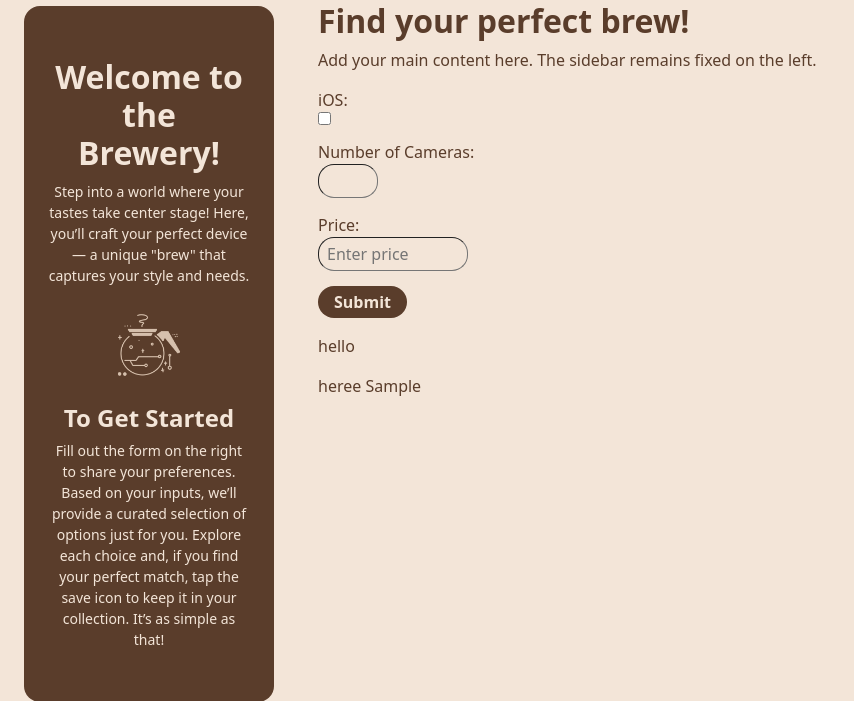
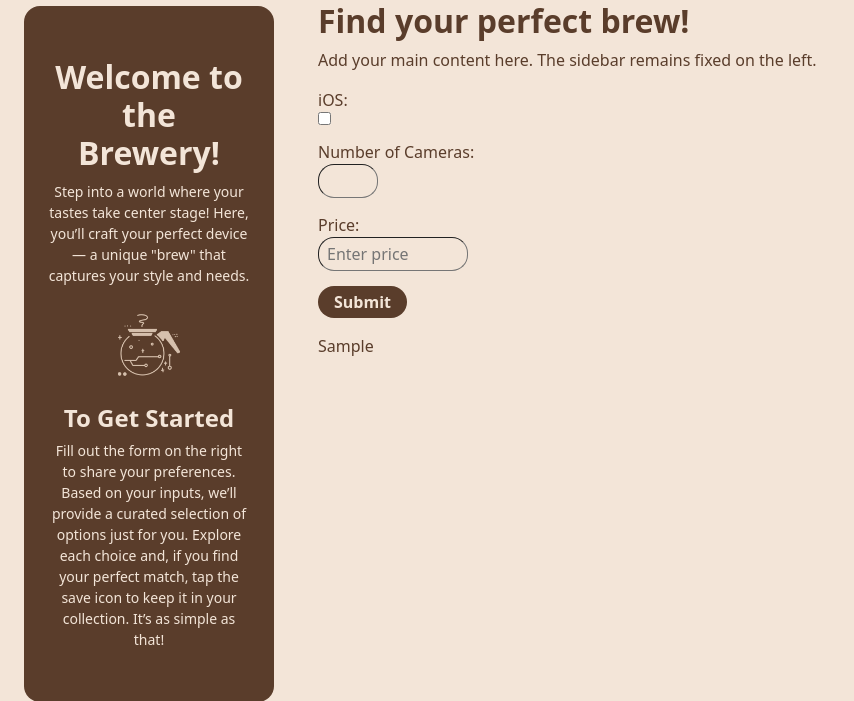
Before and after one commit to Tapple214/brewyourtech, a Django app: page /brewery in a window 1280 px wide. Shown: the part 18-719 px from the top of the page, without its empty margins (0-854 px from the left). Run offline with Django 5.2, Linux system fonts and the light colour scheme; tables that the repository leaves empty hold one stand-in row (values such as "Sample post"); some libraries are stand-ins or nearby versions.

Commit message:
ui changes and the use of json converted from csv

```diff
--- a/brewyourtech/byt/templates/byt/brewery.html
+++ b/brewyourtech/byt/templates/byt/brewery.html
@@ -112,10 +112,7 @@
         </button>
       </form>
 
-      <div>
-        <p>hello</p>
-        {% for phone in phone_data %} heree {{ phone.brand }} {% endfor %}
-      </div>
+      <div>{% for phone in phone_data %} {{ phone.brand }} {% endfor %}</div>
     </div>
 
     <!-- Navbar component -->
```
